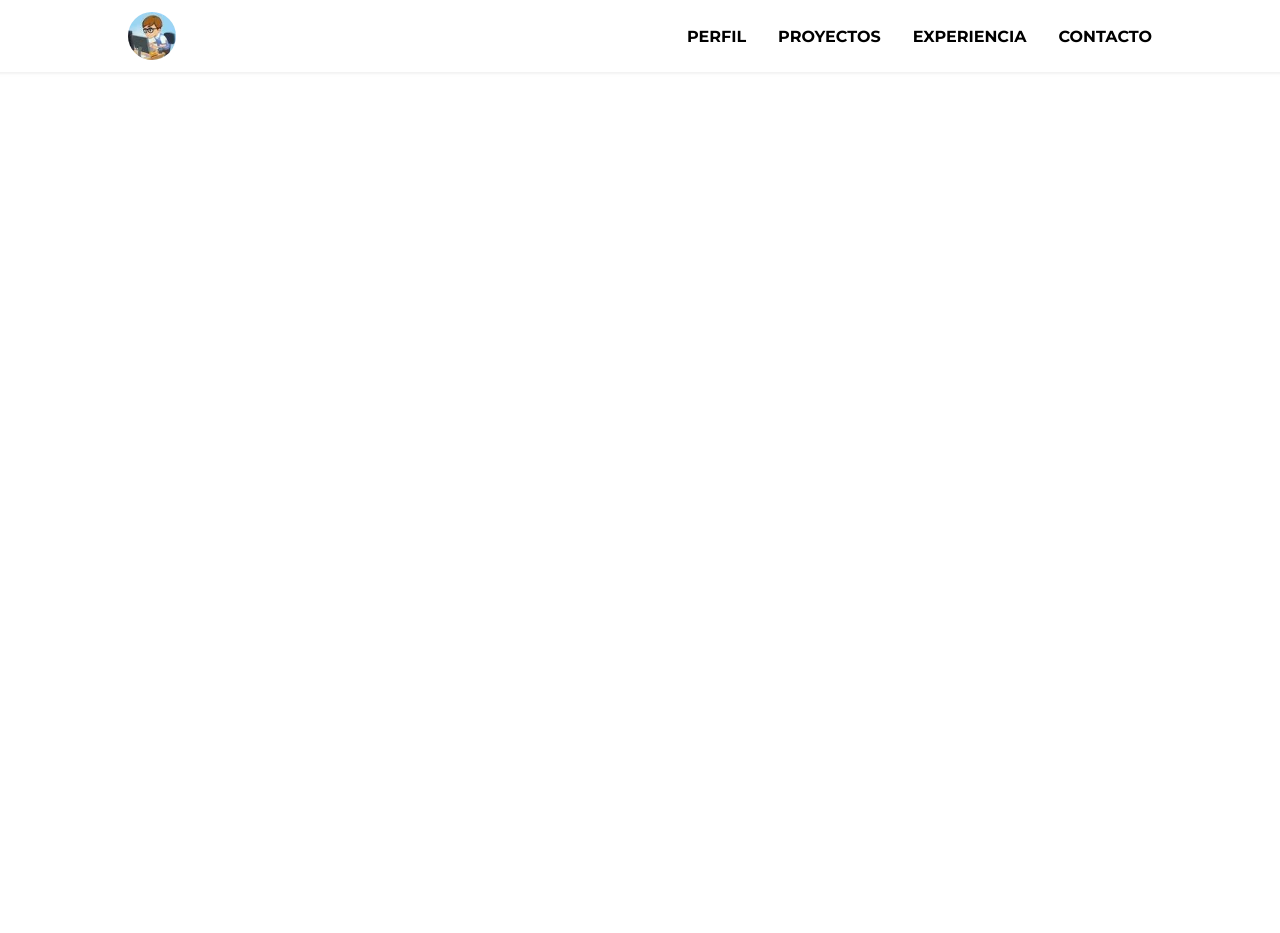
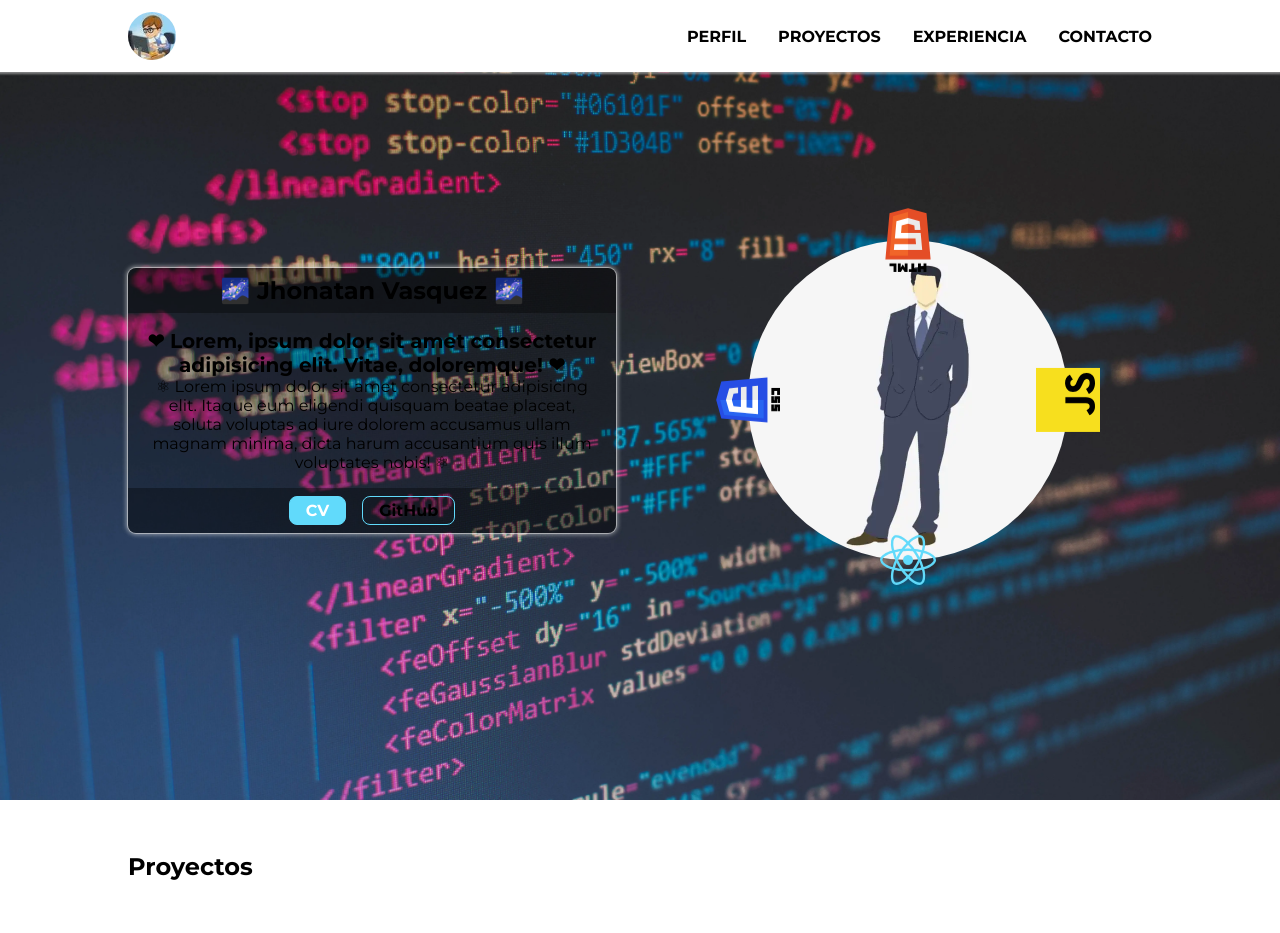
Before and after one commit to jvasquezd/portfolio-web, a plain HTML site: page index.html in a window 1280 px wide. Before the commit the page ends 800 px from the top, so only its background shows below. Drawn offline with nearby package versions, Linux system fonts and the light colour scheme; files whose address does not match are found by name.

Commit message:
update colors card article

```diff
--- a/index.html
+++ b/index.html
@@ -50,7 +50,50 @@
     </nav>
   </header>
 
-  <main></main>
+  <main class="main">
+    <article id="hero" class="section hero f-elements f-elements--center">
+      <div class="container g-elements g-elements--responsive g-elements--center gap-lg">
+        <div class="card f-elements f-direction-column">
+          <header class="card__header">
+            <h1 class="card__title">🌌 Jhonatan Vasquez 🌌</h1>
+          </header>
+          <section class="card__body">
+            <h2 class="card__subtitle">❤ Lorem, ipsum dolor sit amet consectetur adipisicing elit. Vitae, doloremque! ❤
+            </h2>
+            <p class="card__text d-none md:d-block">
+              ⚛ Lorem ipsum dolor sit amet consectetur adipisicing elit. Itaque eum eligendi quisquam beatae placeat,
+              soluta voluptas ad iure dolorem accusamus ullam magnam minima, dicta harum accusantium quis illum
+              voluptates nobis! ⚛
+            </p>
+          </section>
+          <footer class="card__footer">
+            <div class="f-elements f-elements--center gap-sm">
+              <a href="https://unmsmmail-my.sharepoint.com/:b:/g/personal/jhonatan_vasquez1_unmsm_edu_pe/EcceoiiEm5hJjgPf8j603MsB2J6MJJUfBf17NDll5Jpx2Q?e=oZD4nl" target="_blank"
+                rel="noopener noreferrer" class="button button--primary">CV</a>
+              <a href="https://github.com/jvasquezd" target="_blank" rel="noopener noreferrer"
+                class="button button--outline-primary">GitHub</a>
+            </div>
+          </footer>
+        </div>
+        <div class="hero__img">
+          <img src="./assets/img/persona.webp" alt="Jhonatan Vasquez" width="256" class="hero__primary-img" />
+          <figure class="hero__decorators">
+            <img src="./assets/img/logo-html-5.svg" alt="HTML" width="64" height="64" class="hero__decorator" />
+            <img src="./assets/img/logo-css-3.svg" alt="CSS" width="64" height="64" class="hero__decorator" />
+            <img src="./assets/img/logo-javascript.svg" alt="JavaScript" width="64" height="64"
+              class="hero__decorator" />
+            <img src="./assets/img/logo-react.svg" alt="React" width="64" height="64" class="hero__decorator" />
+          </figure>
+        </div>
+      </div>
+    </article>
+
+    <section class="section" id="projects">
+      <div class="container">
+        <h2>Proyectos</h2>
+      </div>
+    </section>
+  </main>
 
 
 
```
